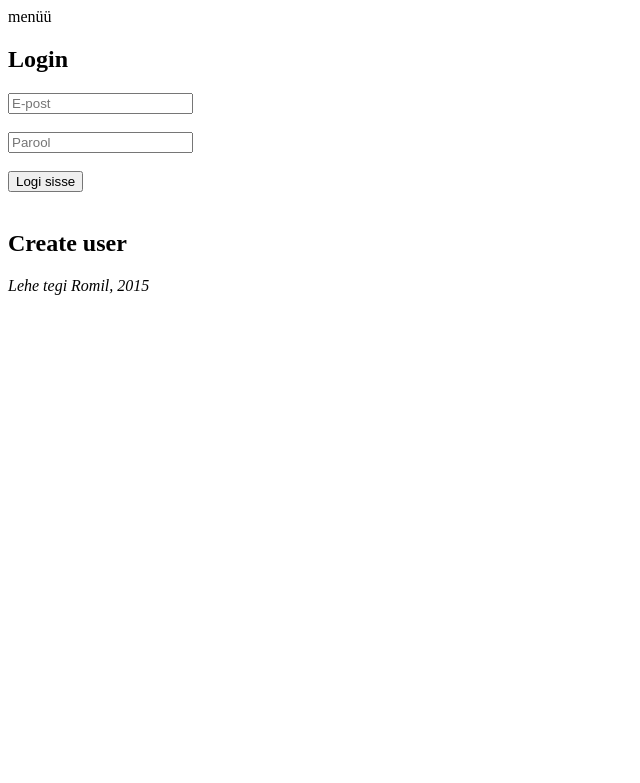
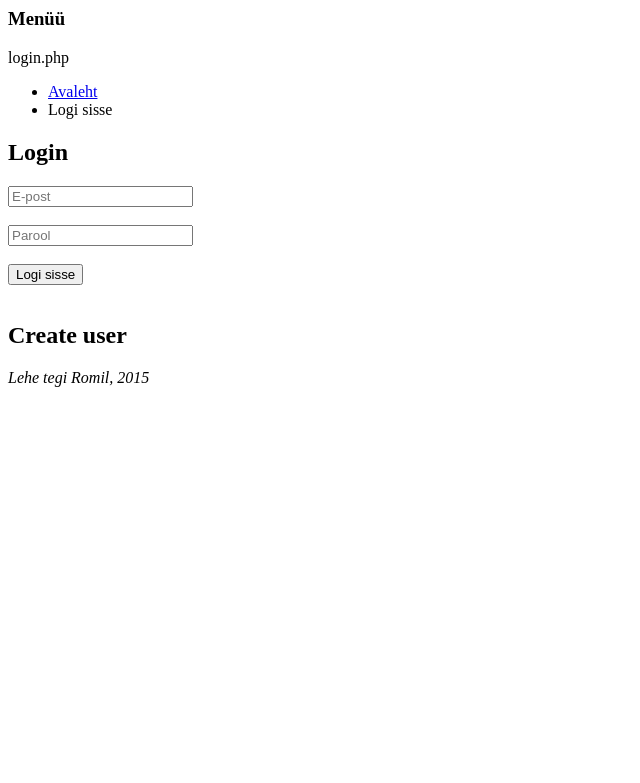
Before and after one commit to Max1mov/3.tund-II-ruhm, a PHP site: page /page/login.php in a window 1280 px wide. Shown: the top 783 px of the page, without its empty margins (0-640 px from the left). Run offline with PHP 8.4, Linux system fonts and the light colour scheme.

Commit message:
interactive menu

```diff
--- a/header.php
+++ b/header.php
@@ -1,6 +1,6 @@
 <html>
 <head>
-	<title>Page title</title>
+	<title><?php echo $page_title; ?></title>
 </head>
 <body>
 <?php require_once("menu.php"); ?>
--- a/menu.php
+++ b/menu.php
@@ -1 +1,30 @@
-menüü
+<h3>Menüü</h3>
+<?php echo $file_name; ?>
+<ul>
+
+
+	<?php if($file_name == "home.php"){ ?>
+
+		<li>Avaleht</li>
+
+	<?php } else { ?>
+
+		<li><a href="home.php">Avaleht</a></li>
+
+	<?php } ?>
+
+	<?php
+
+		if($file_name == "login.php"){
+
+			echo "<li>Logi sisse</li>";
+
+		}else{
+
+			echo '<li><a href="login.php">Logi sisse</a></li>';
+		}
+
+	?>
+
+
+</ul>
--- a/page/home.php
+++ b/page/home.php
@@ -1,3 +1,7 @@
+<?php
+	$page_title = "Minu avaleht";
+	$file_name = "home.php";
+?>
 <?php
 
 	// kopeerime header.php sisu
--- a/page/login.php
+++ b/page/login.php
@@ -30,7 +30,10 @@
 	}
 
 ?>
-
+<?php
+	$page_title = "Login leht";
+	$file_name = "login.php";
+?>
 <?php require_once("../header.php"); ?>
 	<h2>Login</h2>
 	<form action="login.php" method="post">
```
